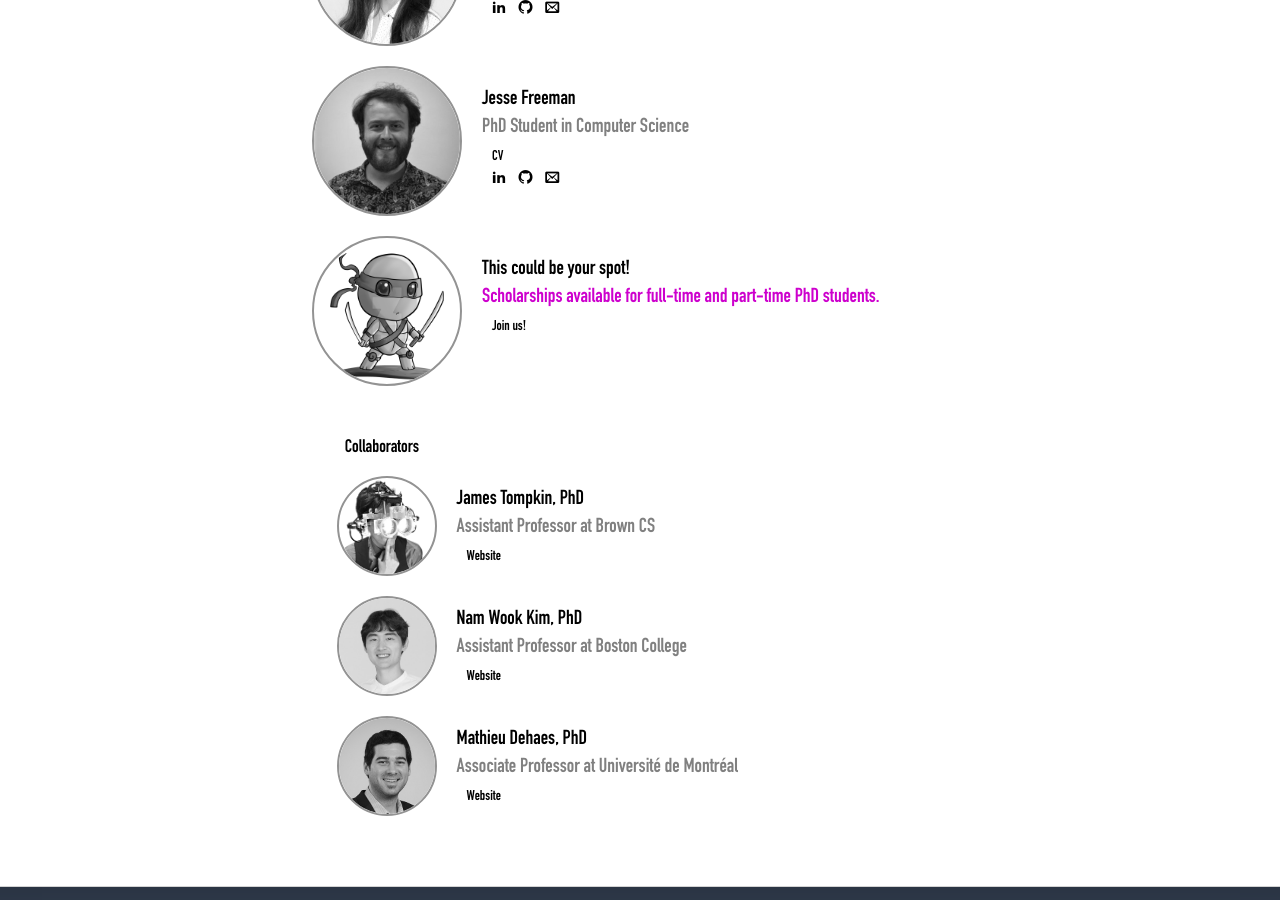
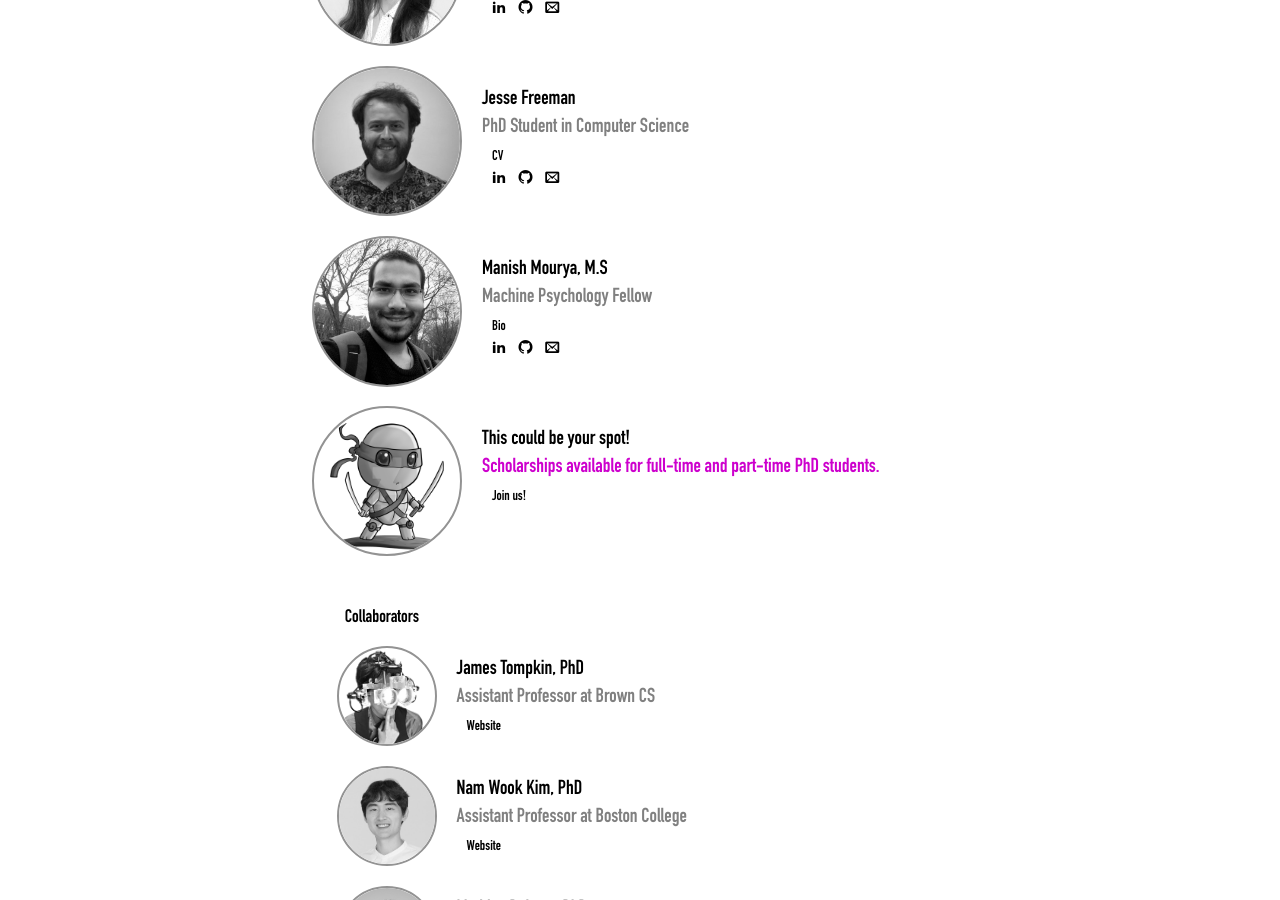
Before and after one commit to mpsych/mpsych.org, a Jekyll site: the page built from people.md, in a window 1280 px wide and 900 px high, scrolled down 654 px. Built offline with Jekyll 4.4.1, drawn with Linux system fonts in a browser that asks for light colours; some web fonts are replaced.

Commit message:
updated-1

```diff
--- a/people.md
+++ b/people.md
@@ -64,6 +64,23 @@ permalink: /people
   </div>
 </div>
 
+
+<div class="person">
+  <img src="/people/manish.jpg">
+  <div class="caption">
+    Manish Mourya, M.S<br>
+    <span class="role">Machine Psychology Fellow</span><br>
+	<span class="links">
+      <a class="cleanlink" href="https://mouryamanish.github.io">Bio</a>
+    </span><br>
+    <div class="icons gray" style="font-size:14px;margin-left:10px">
+      <a href="https://www.linkedin.com/in/manish-mourya" target="_blank"><span class="icon-linkedin2 tooltip"><span class="tooltiptext">LinkedIn</span></span></a>
+      <a href="https://github.com/MouryaManish" target="_blank"><span class="icon-github tooltip"><span class="tooltiptext">GitHub</span></span></a>
+      <a href="mailto:mourya@mpsych.org" target="_blank"><span class="icon-email tooltip"><span class="tooltiptext">E-Mail</span></span></a>
+  </div>
+  </div>
+</div>
+
 <div class="person">
   <img src="/gfx/team.png">
   <div class="caption">
```
Also changed, not shown: people/manish.jpg (added).
